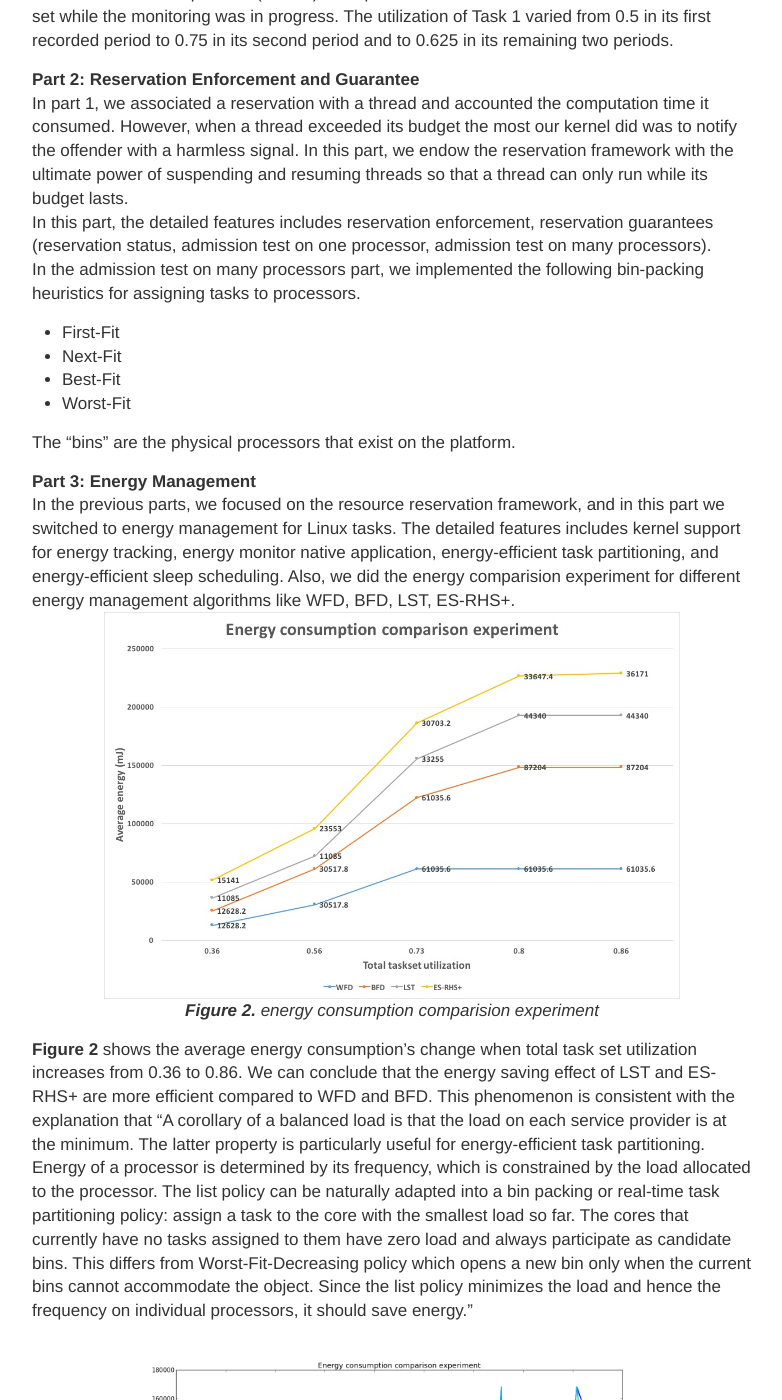
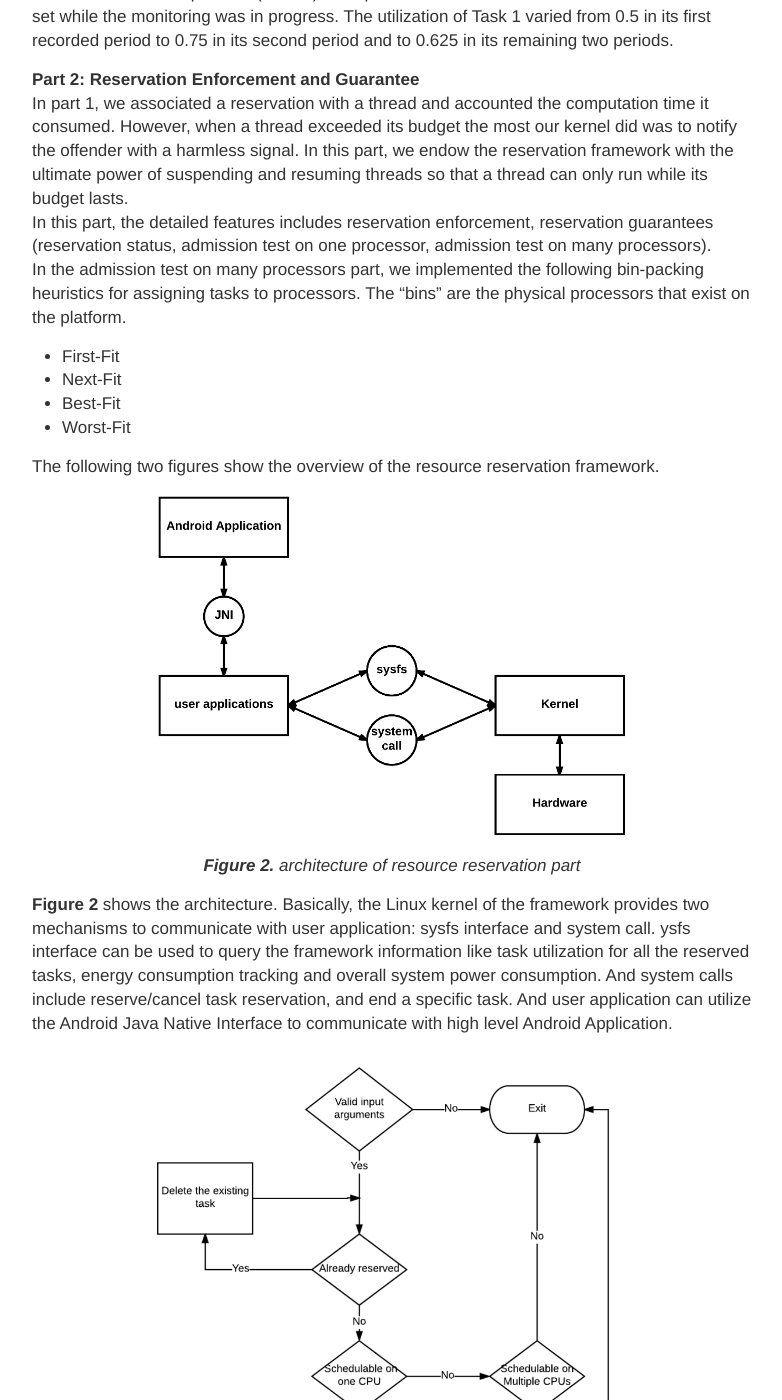
Before and after one commit to louis-xu-ustc/louis-xu-ustc.github.io, a Jekyll site: the page built from _posts/2016-12-21-rtes.md, in a window 1280 px wide and 1400 px high, scrolled down 971 px. Shown: the whole window, without its empty margins (248-1030 px from the left). Built offline with Jekyll 4.4.1, drawn with Linux system fonts in a browser that asks for light colours; comment, search, counter and statistics services are not loaded; some of the changed text lies outside the part shown.

Commit message:
[yunpengx] update post for rtes

```diff
--- a/_posts/2016-12-19-rtes.md
+++ b/_posts/2016-12-21-rtes.md
@@ -14,7 +14,7 @@ To maintain the safety of the system, we implement a resource reservation framew
 of and enforce the thread budgets.
 In this part, the main features includes periodic test applications, reserve management syscalls, kernel instrumentation
 for task utilization measurement, and task monitor android application.
-![](/images/20161219/utilization_data_display.png)
+![](/images/20161221/utilization_data_display.png)
 ***Figure 1.** utilization data display*
 
 **Figure 1** consists of two tasks onto which reserves with periods T0 = 10 ms and T1 = 8 ms respectively were set.
@@ -29,22 +29,39 @@ reservation framework with the ultimate power of suspending and resuming threads
 In this part, the detailed features includes reservation enforcement, reservation guarantees (reservation status, admission test on one
 processor, admission test on many processors).
 In the admission test on many processors part, we implemented the following bin-packing heuristics for assigning tasks to processors.
+The “bins” are the physical processors that exist on the platform.
 - First-Fit
 - Next-Fit
 - Best-Fit
 - Worst-Fit
 
-The “bins” are the physical processors that exist on the platform.
+
+The following two figures show the overview of the resource reservation framework.
+![](/images/20161221/rtes_architecture.png){:width="70%"}{: .center-image }
+***Figure 2.** architecture of resource reservation part*
+
+**Figure 2** shows the architecture. Basically, the Linux kernel of the framework provides two mechanisms to communicate with
+user application: sysfs interface and system call.
+ysfs interface can be used to query the framework information like task utilization for all the reserved tasks, energy consumption
+tracking and overall system power consumption. And system calls include reserve/cancel task reservation, and end a specific task.
+And user application can utilize the Android Java Native Interface to
+communicate with high level Android Application.
+
+![](/images/20161221/rtes_flow_chart.png){:width="70%"}{: .center-image }
+***Figure 3.** flow chart of resource reservation part*
+
+**Figure 3** shows the processing flow of the framework. Basically, it will check the schedulability of a task and then determine
+which core it will be assigned to if the system detects that it can be scheduled.
 
 **Part 3: Energy Management**
 In the previous parts, we focused on the resource reservation framework, and in this part we switched to energy management for Linux tasks.
 The detailed features includes kernel support for energy tracking, energy monitor native application, energy-efficient task partitioning, and
 energy-efficient sleep scheduling.
 Also, we did the energy comparision experiment for different energy management algorithms like WFD, BFD, LST, ES-RHS+.
-![](/images/20161219/energy_concumption.jpg){:width="80%"}{: .center-image }
-***Figure 2.** energy consumption comparision experiment*
+![](/images/20161221/energy_concumption.jpg){:width="80%"}{: .center-image }
+***Figure 4.** energy consumption comparision experiment*
 
-**Figure 2** shows the average energy consumption’s change when total task set utilization increases from 0.36 to 0.86.
+**Figure 4** shows the average energy consumption’s change when total task set utilization increases from 0.36 to 0.86.
 We can conclude that the energy saving effect of LST and ES-RHS+ are more efficient compared to WFD and BFD.
 This phenomenon is consistent with the explanation that “A corollary of a balanced load is that the load on each service
 provider is at the minimum. The latter property is particularly useful for energy-efficient task partitioning.
@@ -55,9 +72,9 @@ participate as candidate bins. This differs from Worst-Fit-Decreasing policy whi
 bins cannot accommodate the object. Since the list policy minimizes the load and hence the frequency on individual processors,
 it should save energy.”
 
-![](/images/20161219/python_simulation.png){:width="80%"}{: .center-image }
-***Figure 3.** energy simulation using Python*
+![](/images/20161221/python_simulation.png){:width="80%"}{: .center-image }
+***Figure 5.** energy simulation using Python*
 
-We also write a python program to simulate the energy consumption comparison experiment as shwon in **Figure 3**.
+We also write a python program to simulate the energy consumption comparison experiment as shwon in **Figure 5**.
 We generate 35 tasks for every policy (5 tasks as a taskset) and control the average utility of those taskset in an ascending order.
 From the phote above, the energy consumption of WF and BF are similar, and LST and ES-RHS+ are similar. But, ES-RHS+ fluctuate more heavily than LST.
```
Also changed, not shown: images/20161221/energy_concumption.jpg (renamed from images/20161219/energy_concumption.jpg), images/20161221/python_simulation.png (renamed from images/20161219/python_simulation.png), images/20161221/rtes_architecture.png (added), images/20161221/rtes_flow_chart.png (added), images/20161221/utilization_data_display.png (renamed from images/20161219/utilization_data_display.png).
